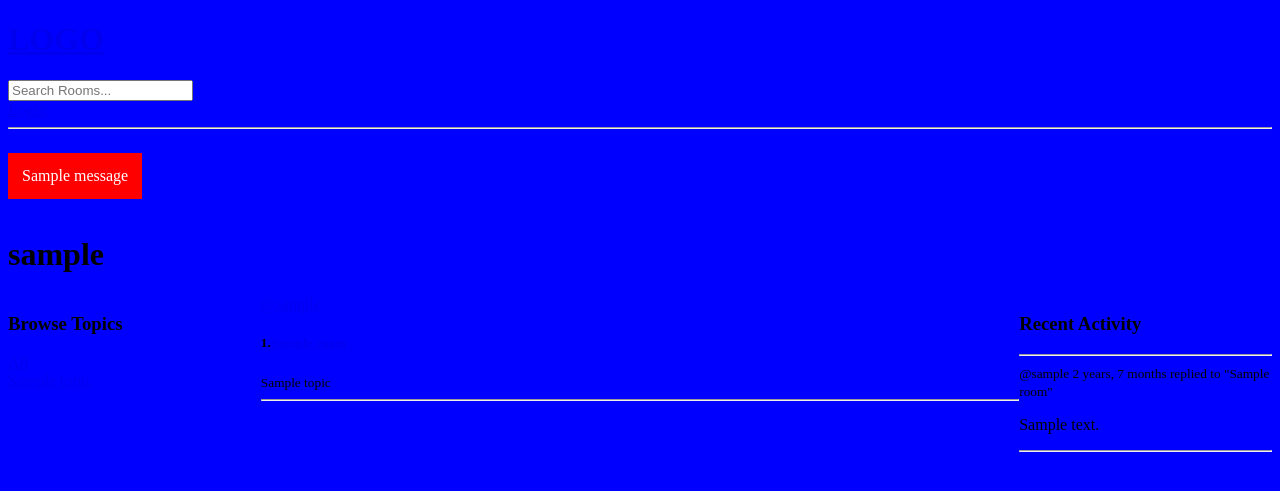
After one commit to AbbasPi/django-social-network, a Django app: page /profile/1/ in a window 1280 px wide. The commit adds this page. Shown: the top 491 px of the page. Run offline with Django 4.2, Linux system fonts and the light colour scheme; tables that the repository leaves empty hold one stand-in row (values such as "Sample post"); one stand-in notice (Sample message) is shown.

Commit message:
User Profile & Basic Layout

```diff
--- a/base/forms.py
+++ b/base/forms.py
@@ -1,7 +1,9 @@
 from django.forms import ModelForm
 from .models import Room
+
 
 class RoomForm(ModelForm):
     class Meta:
         model = Room
         fields = '__all__'
+        exclude = ['host', 'paricipants']
--- a/base/models.py
+++ b/base/models.py
@@ -1,5 +1,7 @@
 from django.db import models
 from django.contrib.auth.models import User
+
+
 class BaseModel(models.Model):
     class Meta:
         abstract = True
@@ -19,7 +21,8 @@ class Room(BaseModel):
     topic = models.ForeignKey('Topic', on_delete=models.SET_NULL, null=True)
     name = models.CharField(max_length=200)
     description = models.TextField(null=True, blank=True)
-    # participants =
+    participants = models.ManyToManyField(
+        User, related_name='participants', blank=True)
 
     class Meta:
         ordering = ['-updated', '-created']
@@ -33,5 +36,8 @@ class Message(BaseModel):
     room = models.ForeignKey(Room, on_delete=models.CASCADE)
     content = models.TextField()
 
+    class Meta:
+        ordering = ['-updated', '-created']
+
     def __str__(self):
-        return str(self.content)
+        return self.content[0:50]
--- /dev/null
+++ b/base/templates/base/activity_component.html
@@ -0,0 +1,18 @@
+<div>
+  <h3>Recent Activity</h3>
+  <hr />
+  {% for message in room_messages %}
+  <div>
+    <small>
+      <a href="{% url 'profile' message.user.id %}"> </a>
+      @{{message.user}} {{message.created|timesince}}
+    </small>
+    <small>replied to "{{message.room}}"</small>
+    <p>{{message}}</p>
+    {% if request.user == message.user %}
+    <a href="{% url 'delete-message' message.id %}">Delete</a>
+    {% endif %}
+    <hr />
+  </div>
+  {%endfor%}
+</div>
--- /dev/null
+++ b/base/templates/base/feed_component.html
@@ -0,0 +1,14 @@
+<div>
+  {% for room in rooms %}
+  <div>
+    {% if request.user == room.host %}
+    <a href="{%url 'update-room' room.id %}">Edit</a>
+    <a href="{%url 'delete-room' room.id %}">Delete</a>
+    {% endif %}
+    <a href="{% url 'profile' room.host.id %}">@{{room.host.username}}</a>
+    <h5>{{room.id}}.<a href="{% url 'room' room.id %}">{{room.name}}</a></h5>
+    <small>{{room.topic.name}}</small>
+  </div>
+  <hr />
+  {% endfor %}
+</div>
--- /dev/null
+++ b/base/templates/base/profile.html
@@ -0,0 +1,14 @@
+{% extends 'main.html' %} {% block content %}
+<style>
+  .profile-container {
+    display: grid;
+    grid-template-columns: 1fr 3fr 1fr;
+  }
+</style>
+<h1>{{user.username}}</h1>
+<div class="profile-container">
+  <div>{% include 'base/topics_component.html' %}</div>
+  <div>{% include 'base/feed_component.html' %}</div>
+  <div>{% include 'base/activity_component.html' %}</div>
+</div>
+{% endblock %}
--- /dev/null
+++ b/base/templates/base/topics_component.html
@@ -0,0 +1,11 @@
+<div>
+    <h3>Browse Topics</h3>
+    <div>
+      <a href="{% url 'home' %}">All</a>
+    </div>
+    {% for topic in topics %}
+    <div>
+      <a href="{% url 'home' %}?q={{topic.name}}">{{topic.name}}</a>
+    </div>
+    {% endfor %}
+  </div>
--- a/base/urls.py
+++ b/base/urls.py
@@ -5,10 +5,12 @@ urlpatterns = [
     path('login/', views.loginPage, name='login'),
     path('logout/', views.logoutUser, name='logout'),
     path('register/', views.registerPage, name='register'),
+    path('profile/<str:pk>/', views.userProfile, name='profile'),
 
     path('', views.home, name='home'),
     path('room/<int:pk>/', views.room, name='room'),
     path('create-room/', views.createRoom, name='create-room'),
     path('update-room/<str:pk>', views.updateRoom, name='update-room'),
     path('delete-room/<str:pk>', views.deleteRoom, name='delete-room'),
+    path('delete-message/<str:pk>', views.deleteMessage, name='delete-message'),
 ]
--- a/base/views.py
+++ b/base/views.py
@@ -1,3 +1,4 @@
+from pydoc_data.topics import topics
 from django.shortcuts import render, redirect
 from django.db.models import Q
 from django.contrib.auth.decorators import login_required
@@ -6,7 +7,7 @@ from django.http import HttpResponse
 from django.contrib import messages
 from django.contrib.auth import authenticate, login, logout
 from django.contrib.auth.forms import UserCreationForm
-from .models import Room, Topic
+from .models import Message, Room, Topic
 from .forms import RoomForm
 
 
@@ -63,14 +64,38 @@ def home(request):
                                 Q(description__icontains=q))
     topics = Topic.objects.all()
     room_count = rooms.count()
-    context = {'rooms': rooms, 'topics': topics, 'room_count': room_count}
+    room_messages = Message.objects.filter(Q(room__topic__name__icontains=q))
+    context = {'rooms': rooms, 'topics': topics,
+               'room_count': room_count, 'room_messages': room_messages}
     return render(request, 'base/home.html', context)
 
 
 def room(request, pk):
     room = Room.objects.get(id=pk)
-    ctx = {'room': room}
+    room_messages = room.message_set.all().order_by('-created')
+    participants = room.participants.all()
+    if request.method == 'POST':
+        message = Message.objects.create(
+            user=request.user,
+            room=room,
+            content=request.POST.get('body')
+        )
+        room.participants.add(request.user)
+        return redirect('room', pk=room.id)
+
+    ctx = {'room': room, 'room_messages': room_messages,
+           'participants': participants}
     return render(request, 'base/room.html', ctx)
+
+
+def userProfile(request, pk):
+    user = User.objects.get(id=pk)
+    rooms = user.room_set.all()
+    room_messages = user.message_set.all()
+    topics = Topic.objects.all()
+    ctx = {'user': user, 'rooms': rooms,
+           'room_messages': room_messages, 'topics': topics}
+    return render(request, 'base/profile.html', ctx)
 
 
 @login_required(login_url='login')
@@ -79,7 +104,9 @@ def createRoom(request):
     if request.method == 'POST':
         form = RoomForm(request.POST)
         if form.is_valid():
-            form.save()
+            room = form.save(commit=False)
+            room.host = request.user
+            room.save()
             return redirect('home')
 
     context = {'form': form}
@@ -113,3 +140,16 @@ def deleteRoom(request, pk):
 
     context = {'obj': room}
     return render(request, 'base/delete.html', context)
+
+
+@login_required(login_url='login')
+def deleteMessage(request, pk):
+    message = Message.objects.get(id=pk)
+    if request.user != message.user:
+        return HttpResponse('You are not allowed to do this')
+    if request.method == 'POST':
+        message.delete()
+        return redirect('home')
+
+    context = {'obj': message}
+    return render(request, 'base/delete.html', context)
--- /dev/null
+++ b/static/styles/main.css
@@ -0,0 +1,3 @@
+body {
+  background-color: blue;
+}
--- a/studybud/settings.py
+++ b/studybud/settings.py
@@ -58,7 +58,7 @@ TEMPLATES = [
         'BACKEND': 'django.template.backends.django.DjangoTemplates',
         'DIRS': [
             BASE_DIR / 'templates'
-            ],
+        ],
         'APP_DIRS': True,
         'OPTIONS': {
             'context_processors': [
@@ -121,6 +121,10 @@ USE_TZ = True
 
 STATIC_URL = 'static/'
 
+STATICFILES_DIRS = [
+    BASE_DIR / 'static'
+]
+
 # Default primary key field type
 # https://docs.djangoproject.com/en/4.1/ref/settings/#default-auto-field
 
--- a/templates/main.html
+++ b/templates/main.html
@@ -1,9 +1,15 @@
 <!DOCTYPE html>
+{% load static %}
 <html lang="en">
   <head>
     <meta charset="UTF-8" />
     <meta http-equiv="X-UA-Compatible" content="IE=edge" />
     <meta name="viewport" content="width=device-width, initial-scale=1.0" />
+    <link
+      rel="stylesheet"
+      media="screen"
+      href="{% static 'styles/main.css' %}"
+    />
     <title>StudyBud</title>
   </head>
   <body>
```
Also changed, not shown: base/templates/base/home.html (+6 -31 lines), base/templates/base/room.html (+45 -6 lines), base/migrations/0003_alter_room_options_room_participants.py (added).
